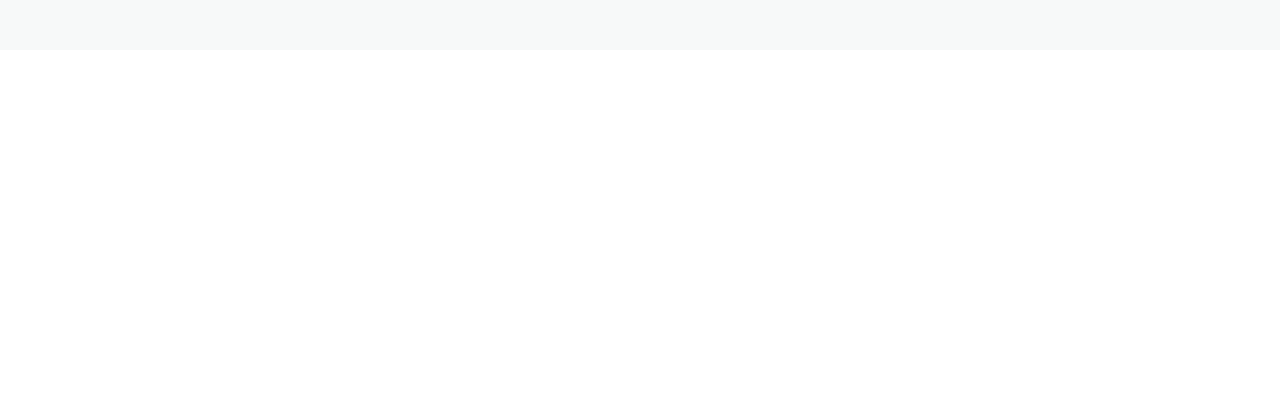
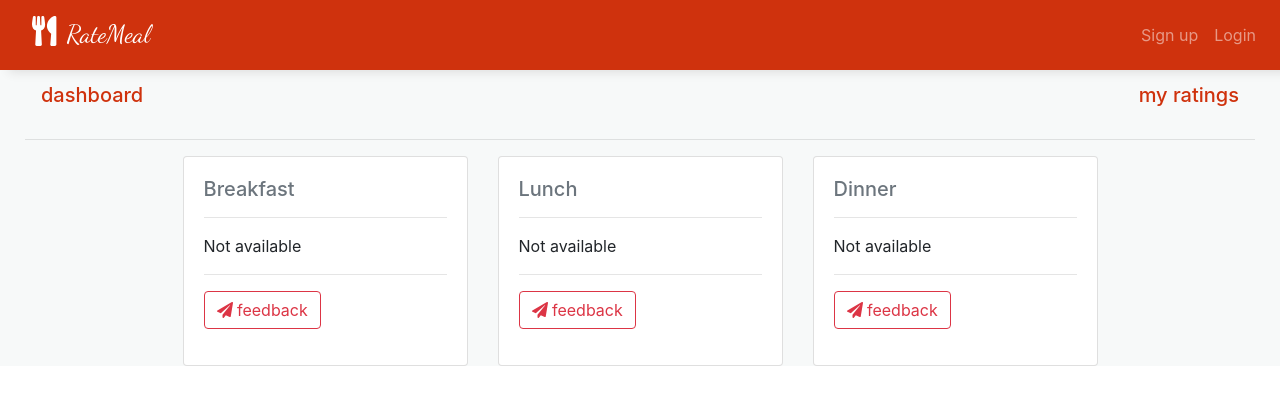
Before and after one commit to AbetangJoseph/meal-feedback, a React (Create React App) app: page / in a window 1280 px wide. Shown: the top 404 px of the page. Built offline with nearby package versions, Linux system fonts and the light colour scheme.

Commit message:
add routes

```diff
--- a/src/App.js
+++ b/src/App.js
@@ -1,8 +1,17 @@
 import React from 'react';
 import './App.css';
+import Navbar from './components/Navbar';
+// import Jumbotron from './components/Jumbotron';
+import { BrowserRouter as Router } from 'react-router-dom';
+import Routes from './Routes';
 
 function App() {
-  return <div />;
+  return (
+    <Router>
+      <Navbar />
+      <Routes />
+    </Router>
+  );
 }
 
 export default App;
```
